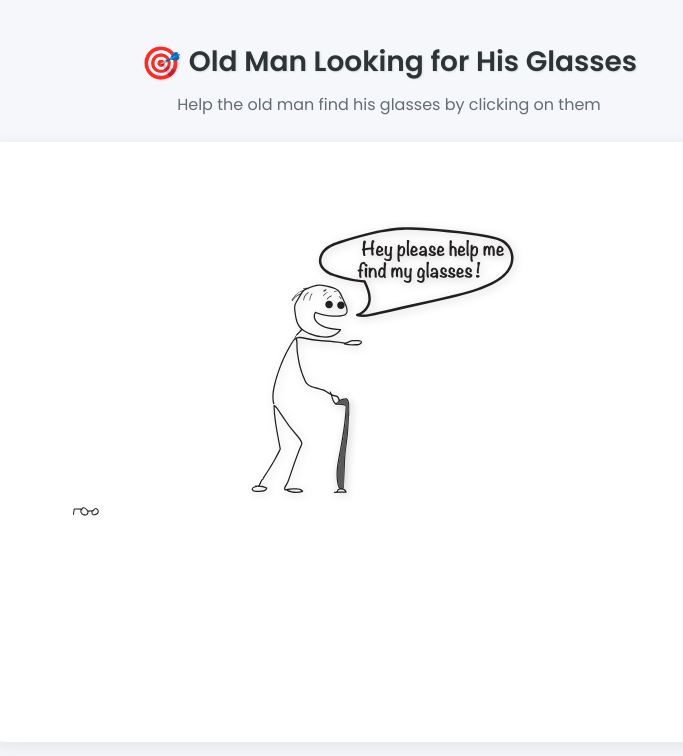
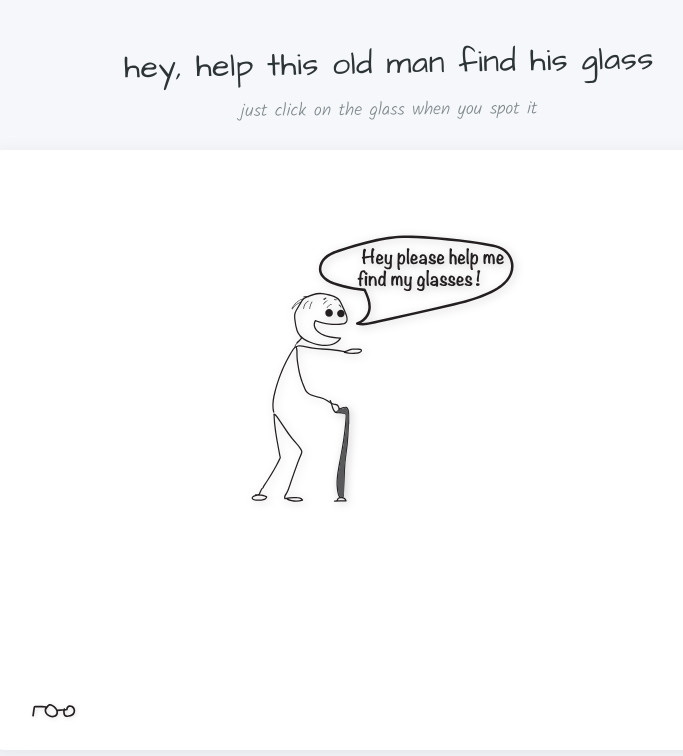
Before and after one commit to sofalo2848/find-my-glass, a plain HTML site: page index.html in a window 1280 px wide. Shown: the whole page, without its empty margins (251-934 px from the left). Drawn offline with Linux system fonts and the light colour scheme.

Commit message:
Add files via upload

```diff
--- a/index.html
+++ b/index.html
@@ -3,16 +3,16 @@
 <head>
     <meta charset="UTF-8">
     <meta name="viewport" content="width=device-width, initial-scale=1.0">
-    <title>Find My Glasses</title>
+    <title>Find My Glass</title>
     <link rel="preconnect" href="https://fonts.googleapis.com">
     <link rel="preconnect" href="https://fonts.gstatic.com" crossorigin>
-    <link href="https://fonts.googleapis.com/css2?family=Poppins:wght@400;500;600&display=swap" rel="stylesheet">
+    <link href="https://fonts.googleapis.com/css2?family=Architects+Daughter&family=Kalam:wght@300;400&display=swap" rel="stylesheet">
     <link rel="stylesheet" href="style.css">
 </head>
 <body>
     <div class="container">
-        <h1><span class="title-emoji">🎯</span>Old Man Looking for His Glasses</h1>
-        <p class="subtitle">Help the old man find his glasses by clicking on them</p>
+        <h1>hey, help this old man find his glass</h1>
+        <p class="subtitle">just click on the glass when you spot it</p>
         <div class="scene">
             <img src="images/oldman1.svg" alt="Old man" id="oldman">
             <img src="images/glasses.svg" alt="Glasses" id="glasses">
--- a/style.css
+++ b/style.css
@@ -1,24 +1,31 @@
+/* make everything comfy to look at */
 body {
     margin: 0;
     padding: 20px;
     min-height: 100vh;
-    font-family: 'Poppins', Arial, sans-serif;
+    font-family: 'Kalam', cursive;
     background-color: #f5f7fa;
 }
 
+/* keep everything neat and centered */
 .container {
     max-width: 800px;
     margin: 0 auto;
     text-align: center;
 }
 
+/* make the title look handwritten */
 h1 {
     color: #2d3436;
-    font-size: 28px;
-    margin-bottom: 20px;
-    text-shadow: 1px 1px 2px rgba(0,0,0,0.1);
+    font-size: 32px;
+    margin-bottom: 15px;
+    font-family: 'Architects Daughter', cursive;
+    font-weight: normal;
+    transform: rotate(-1deg);
+    letter-spacing: 0.5px;
 }
 
+/* this is where the fun happens */
 .scene {
     position: relative;
     width: 100%;
@@ -30,10 +37,12 @@ h1 {
     transition: all 0.3s ease;
 }
 
+/* add a little depth when hovering */
 .scene:hover {
     box-shadow: 0 6px 25px rgba(0,0,0,0.12);
 }
 
+/* our friendly old man */
 #oldman {
     width: 300px;
     height: auto;
@@ -42,17 +51,33 @@ h1 {
     filter: drop-shadow(2px 2px 4px rgba(0,0,0,0.2));
 }
 
+/* the sneaky glasses that like to hide */
 #glasses {
     position: absolute;
-    width: 120px;
+    width: 25%;
+    min-width: 160px;
+    max-width: 250px;
     height: auto;
     cursor: pointer;
     transition: all 0.4s cubic-bezier(0.175, 0.885, 0.32, 1.275);
     filter: drop-shadow(1px 1px 2px rgba(0,0,0,0.15));
 }
 
+/* make them do a little dance on hover */
 #glasses:hover {
     transform: scale(1.15) rotate(5deg);
+}
+
+/* little hint text below the title */
+.subtitle {
+    color: #636e72;
+    font-size: 18px;
+    margin-top: -5px;
+    margin-bottom: 25px;
+    font-family: 'Kalam', cursive;
+    font-weight: 300;
+    transform: rotate(-0.5deg);
+    opacity: 0.8;
 }
 
 .title-emoji {
@@ -60,10 +85,3 @@ h1 {
     margin-right: 8px;
     vertical-align: middle;
 }
-
-.subtitle {
-    color: #636e72;
-    font-size: 16px;
-    margin-top: -15px;
-    margin-bottom: 25px;
-}
```
Also changed, not shown: script.js (+13 -13 lines).
